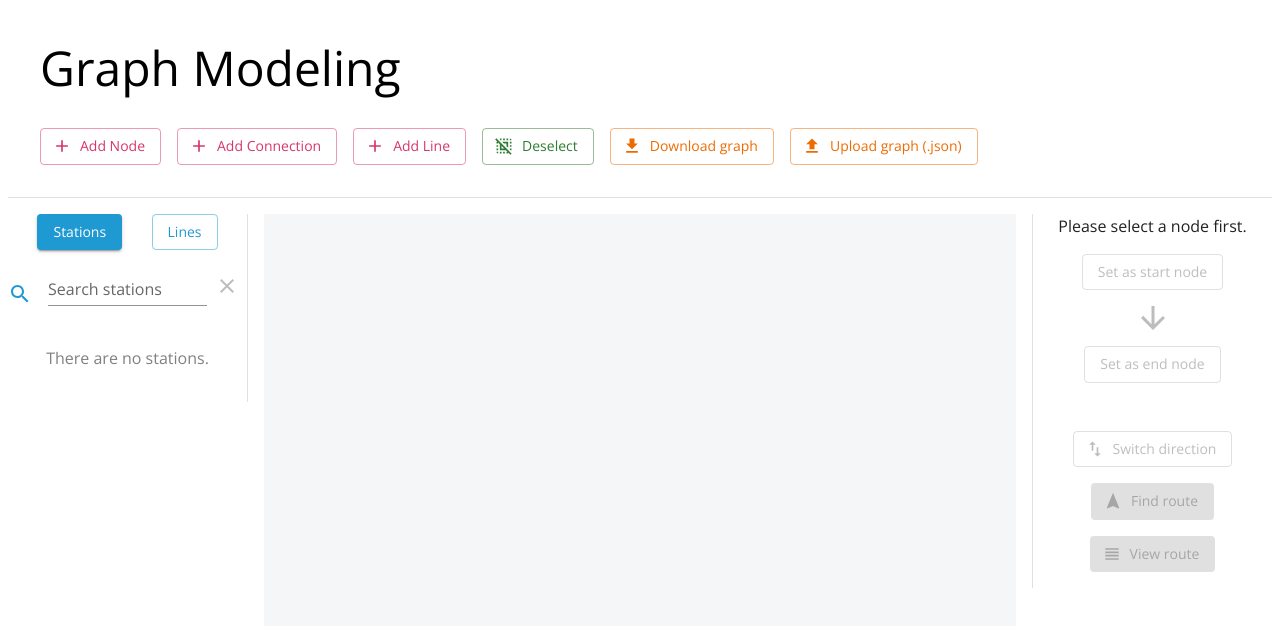
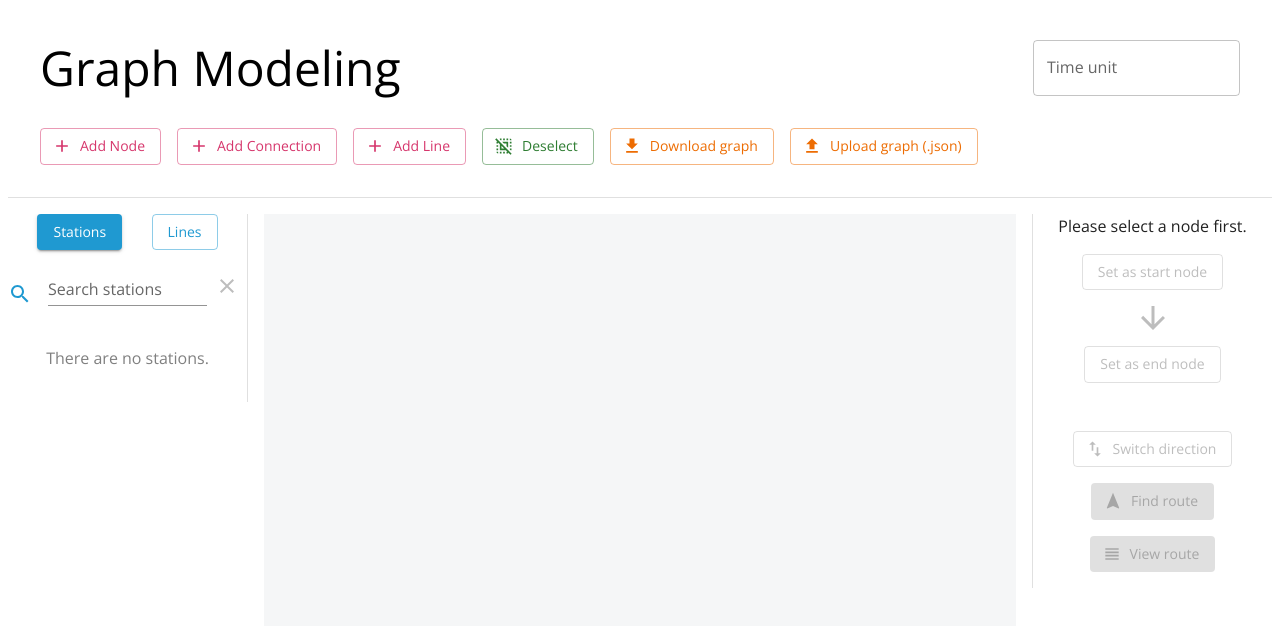
Before and after one commit to BernardMoy/react-map, a React (Vite) app: page / in a window 1280 px wide. Shown: the top 626 px of the page. Built offline with nearby package versions, Linux system fonts and the light colour scheme.

Commit message:
Timeunit enter

```diff
--- a/src/components/TopBar.tsx
+++ b/src/components/TopBar.tsx
@@ -1,4 +1,4 @@
-import { Box, Typography } from "@mui/material";
+import { Box, TextField, Typography } from "@mui/material";
 import { CONTENT_MARGIN, NODE_COLOR, TITLE_MARGIN } from "./Values";
 import CustomButton from "./CustomButton";
 import AddIcon from "@mui/icons-material/Add";
@@ -12,7 +12,6 @@ import DeselectIcon from "@mui/icons-material/Deselect";
 import FileDownloadIcon from "@mui/icons-material/FileDownload";
 import FileUploadIcon from "@mui/icons-material/FileUpload";
 import { DownloadData } from "./DownloadData";
-import loadFromJson from "./JsonLoader";
 import UploadFileDialog from "./UploadFileDialog";
 import { IdType } from "vis-network";
 
@@ -46,6 +45,8 @@ export default function TopBar() {
     setEdgeTempMap,
     nodeTempSet,
     setNodeTempSet,
+    unit,
+    setUnit,
   } = useContext(TopBarContext);
 
   // state of the dialogs whether they are open
@@ -165,8 +166,29 @@ export default function TopBar() {
         gap: TITLE_MARGIN,
       }}
     >
-      {/* Title text */}
-      <Typography variant="h3">Graph Modeling</Typography>
+      {/* Title text and unit */}
+      <Box
+        sx={{
+          display: "flex",
+          flexDirection: "row",
+          justifyContent: "start",
+          gap: CONTENT_MARGIN,
+        }}
+      >
+        <Typography variant="h3" sx={{ flexGrow: 1 }}>
+          Graph Modeling
+        </Typography>
+
+        <TextField
+          id="unitTextField"
+          variant="outlined"
+          label="Time unit"
+          color="primary"
+          type="text"
+          error={false}
+          onChange={(text) => setUnit(text.target.value)}
+        />
+      </Box>
 
       {/* row of buttons */}
       <Box
--- a/src/pages/Home.tsx
+++ b/src/pages/Home.tsx
@@ -58,6 +58,8 @@ interface TopBarContextProps {
   setEdgeTempMap: React.Dispatch<React.SetStateAction<Map<IdType, string>>>;
   nodeTempSet: Set<IdType>;
   setNodeTempSet: React.Dispatch<React.SetStateAction<Set<IdType>>>;
+  unit: string;
+  setUnit: React.Dispatch<React.SetStateAction<string>>;
 }
 
 // interface to store all items for the sidebar
@@ -133,6 +135,8 @@ export const TopBarContext = createContext<TopBarContextProps>({
   setEdgeTempMap: () => {},
   nodeTempSet: new Set(),
   setNodeTempSet: () => {},
+  unit: "",
+  setUnit: () => {},
 });
 
 export const SideBarContext = createContext<SideBarContextProps>({
@@ -224,6 +228,9 @@ export default function Home() {
   const [selectedNodeIDPrev, setSelectedNodeIDPrev] = useState<IdType | null>(
     null
   );
+
+  // store the unit as string
+  const [unit, setUnit] = useState<string>("");
 
   // store the selected graph edge
   const [selectedEdgeID, setSelectedEdgeID] = useState<IdType | null>(null);
@@ -515,6 +522,8 @@ export default function Home() {
             setEdgeTempMap,
             nodeTempSet,
             setNodeTempSet,
+            unit,
+            setUnit,
           }}
         >
           <TopBar />
```
